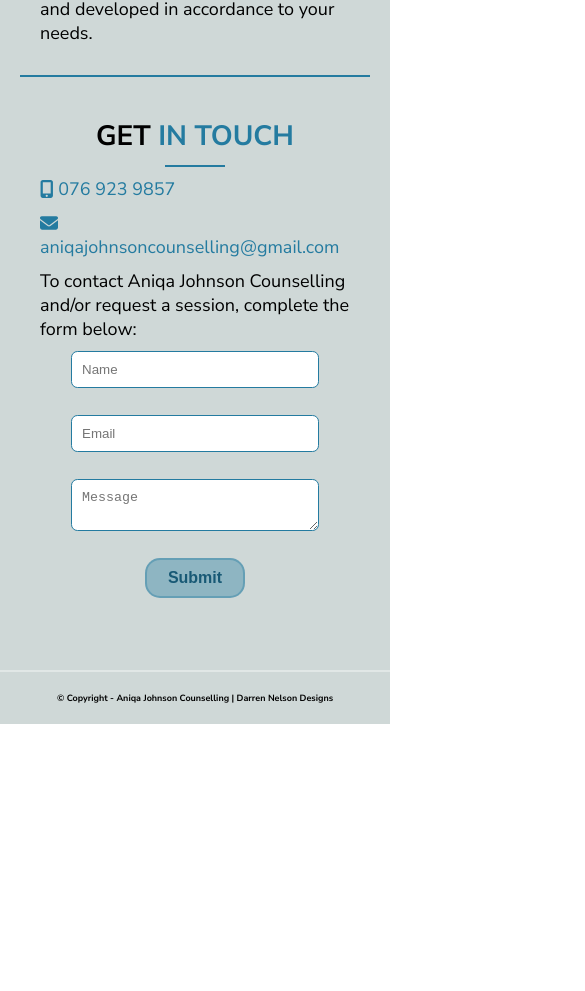
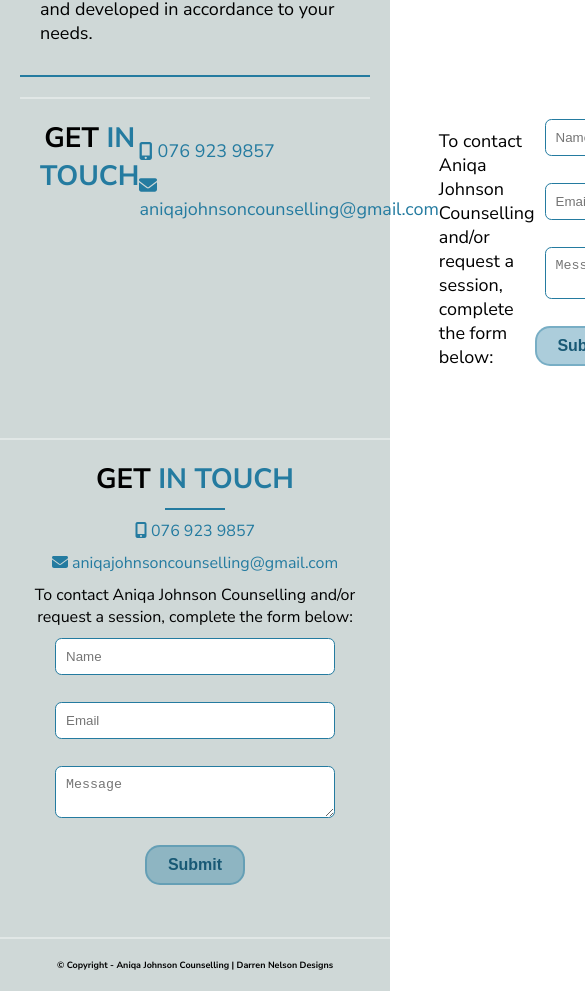
Before and after one commit to darrenpatricknelson/AniqaJohnson, a React (Create React App) app: page / in a window 390 px wide. Shown: the part 2160-3151 px from the top of the page, 585 px wide, since content can reach past the window. Before the commit the page ends 2884 px from the top, so only its background shows below. Built offline with nearby package versions, Linux system fonts and the light colour scheme.

Commit message:
REBUILD: Website structure

```diff
--- a/src/App.js
+++ b/src/App.js
@@ -1,5 +1,6 @@
 import React from "react";
 import './App.css';
+import ContactForm from './components/ContactForm';
 import Details from './components/Details';
 import Footer from './components/Footer';
 import Navbar from './components/Navbar';
@@ -15,6 +16,7 @@ function App() {
       </div>
       <WriteUp />
       <Details />
+      <ContactForm />
       <Footer />
     </div>
   );
--- /dev/null
+++ b/src/components/ContactForm.css
@@ -0,0 +1,57 @@
+/* Contact details section */
+.get-in-touch {
+  position: relative;
+  border-top: 2px solid #ffffff60;
+  padding: 20px;
+  width: 100%;
+  display: flex;
+}
+
+.form-container {
+  width: 500px;
+  margin: 0 auto;
+  text-align: center;
+}
+
+.form-heading {
+  text-align: center;
+}
+
+.form-border {
+  margin: 0 auto;
+}
+
+.contact-details {
+  margin: 10px 0 0;
+}
+
+.contact-details li {
+  list-style-type: none;
+  margin: 10px;
+}
+
+.contact-details p:hover {
+  cursor: pointer;
+  color: #fff;
+}
+
+/* navbar links */
+.contact-details p a {
+  color: #247ba0;
+  text-decoration: none;
+}
+
+.contact-details p a:hover {
+  border-bottom: 1px solid #247ba0;
+  cursor: pointer;
+}
+
+/* responsiveness */
+@media only screen and (max-width: 700px) {
+  .get-in-touch {
+    margin: 0;
+    width: 100%;
+    padding-top: 20px;
+    position: relative;
+  }
+}
--- /dev/null
+++ b/src/components/ContactForm.js
@@ -0,0 +1,29 @@
+import { faEnvelope, faMobileScreenButton } from '@fortawesome/free-solid-svg-icons';
+import { FontAwesomeIcon } from '@fortawesome/react-fontawesome';
+import React from 'react';
+import './ContactForm.css';
+import './Details.css';
+import Form from './Form.js';
+import Spacer from './Spacer';
+
+const ContactForm = () => {
+    return (
+        // Get in touch block
+        <div className="get-in-touch">
+            <Spacer id={'get_in_touch'} />
+            <div className='form-container'>
+                <h3 className='secondary-heading form-heading'>Get <span className="text-color">in touch</span></h3>
+                <div className='space-border form-border'></div>
+                <div className="contact-details">
+                    <p><a href='tel:+2176 923 9857'><FontAwesomeIcon icon={faMobileScreenButton} /> 076 923 9857</a></p>
+                    <p><a href='mailto:aniqajohnsoncounselling@gmail.com'><FontAwesomeIcon icon={faEnvelope} /> aniqajohnsoncounselling@gmail.com</a></p>
+                </div>
+                <p>To contact Aniqa Johnson Counselling and/or request a session, complete the form below:</p>
+                <Form />
+            </div>
+        </div>
+    );
+};
+
+
+export default ContactForm;
--- a/src/components/Form.css
+++ b/src/components/Form.css
@@ -1,5 +1,6 @@
 .form {
   max-width: 400px;
+  margin: 0 auto;
 }
 
 form {
--- a/src/components/Navbar.css
+++ b/src/components/Navbar.css
@@ -7,7 +7,7 @@
 
 .nav {
   width: 100%;
-  height: 150px;
+  height: 130px;
   display: flex;
   align-items: center;
   position: fixed;
--- a/src/components/Spacer.css
+++ b/src/components/Spacer.css
@@ -1,5 +1,5 @@
 .spacer {
   position: absolute;
-  height: 150px;
+  height: 130px;
   bottom: 100%;
 }
```
